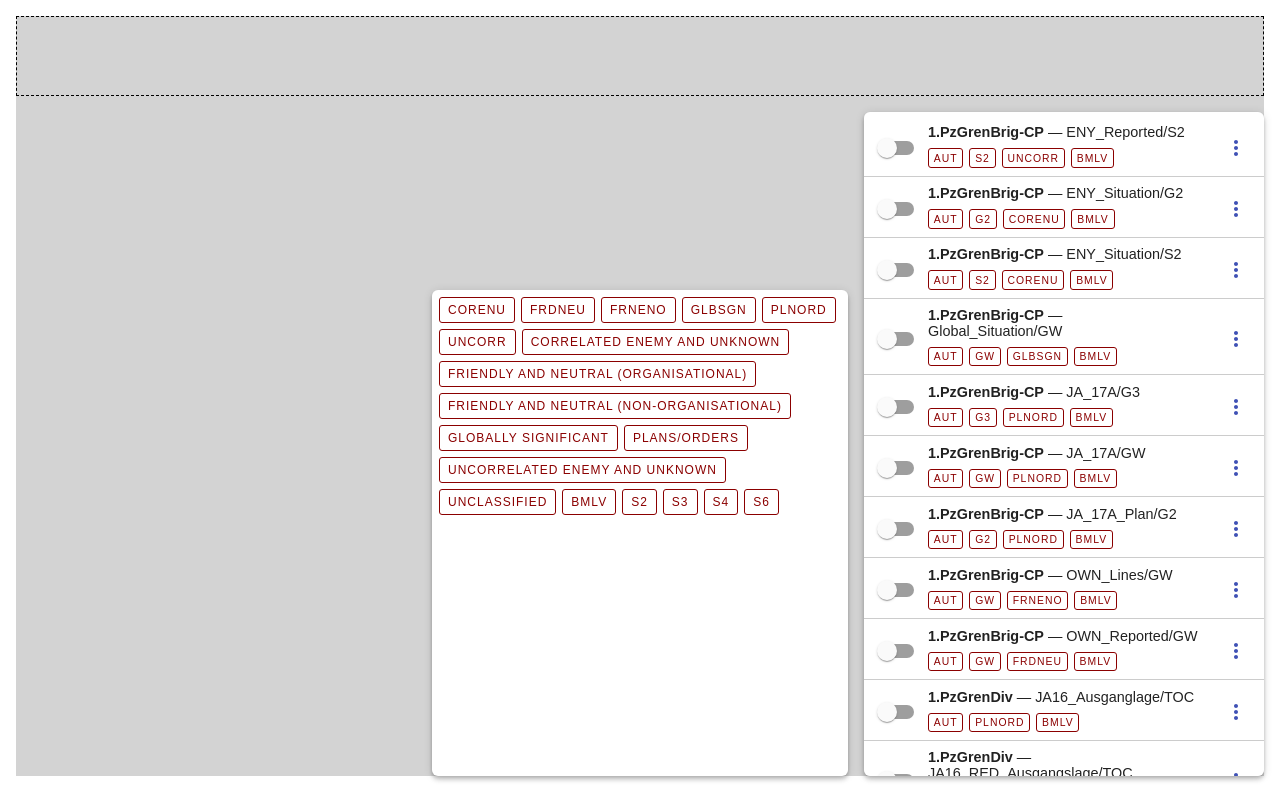
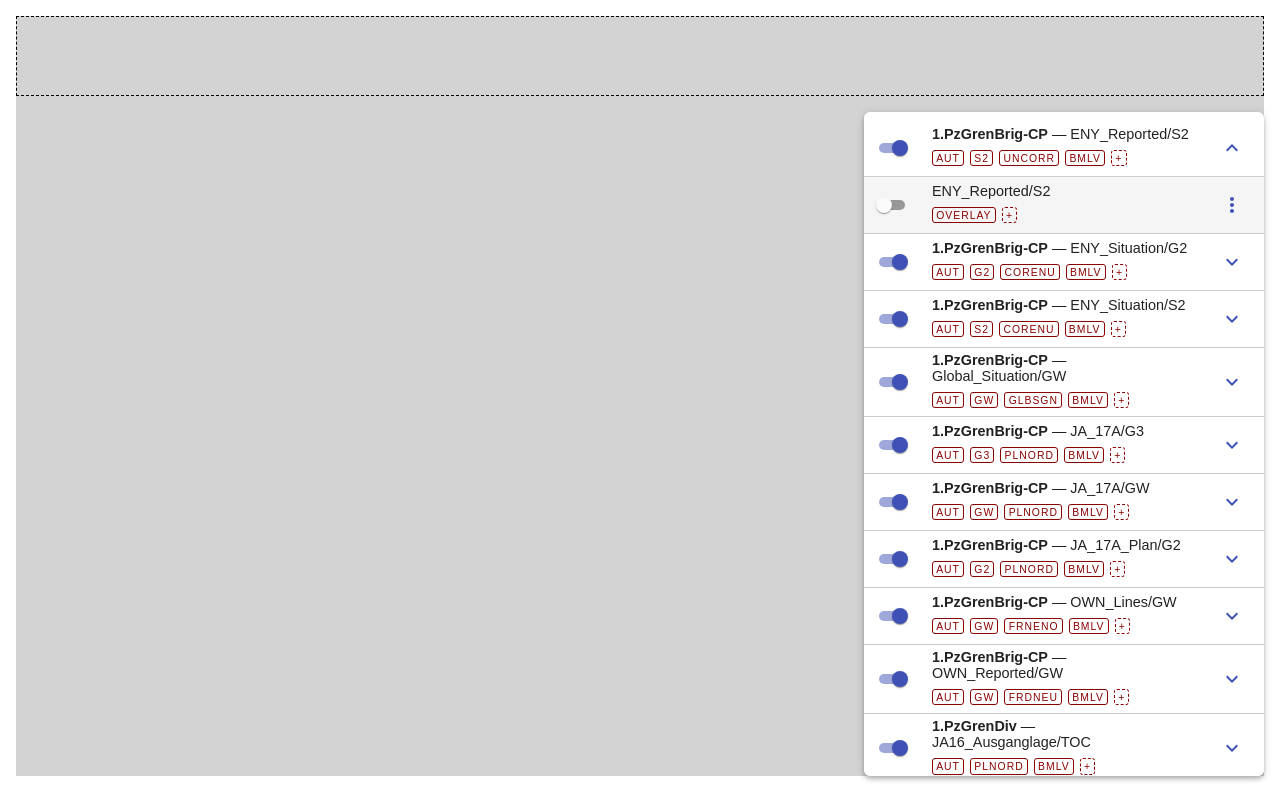
Before and after one commit to dehmer/lab-wirth, a React (Create React App) app: page / in a window 1280 px wide. Both pictures are taken after a click on the button 1236 px from the left and 148 px from the top of the page. Built offline with nearby package versions, Linux system fonts and the light colour scheme.

Commit message:
refactored towards smaller components.

```diff
--- a/src/App.js
+++ b/src/App.js
@@ -1,6 +1,6 @@
 import React from 'react';
 import { makeStyles } from '@material-ui/core/styles';
-import Spotlight from './Spotlight'
+import NestedList from './NestedList'
 import Paper from '@material-ui/core/Paper'
 
 const useStyles = makeStyles(theme => ({
@@ -33,10 +33,6 @@ const useStyles = makeStyles(theme => ({
   },
 
   contentPanel: {
-    // borderStyle: 'dashed',
-    // borderColor: 'red',
-    // borderWidth: 1,
-
     gridArea: 'CONTENT',
     display: 'grid',
     gridTemplateColumns: '25em auto 25em',
@@ -49,21 +45,17 @@ const useStyles = makeStyles(theme => ({
   },
 
   leftPanel: {
-    // borderStyle: 'dashed',
-    // borderColor: 'green',
-    // borderWidth: 1,
+    overflow: 'auto',
     pointerEvents: 'auto',
     borderRadius: '6px', // default: 4px
     gridArea: 'L',
   },
 
   rightPanel: {
+    overflow: 'auto',
     pointerEvents: 'auto',
     borderRadius: '6px', // default: 4px
-    gridArea: 'R',
-    borderStyle: 'dashed',
-    borderColor: 'green',
-    borderWidth: 1
+    gridArea: 'R'
   },
 
   bottomPanel: {
@@ -97,23 +89,17 @@ const useStyles = makeStyles(theme => ({
   }
 }))
 
-const Tag = props => {
-  const classes = useStyles()
-  const { label = 'S2' } = props
-  return (
-    <div className={classes.tag}>{label.toUpperCase()}</div>
-  )
-}
-
 export default function App() {
   const classes = useStyles()
   return (
       <div className={classes.overlay}>
         <div className={classes.osd}></div>
         <div className={classes.contentPanel}>
-          <div className={classes.leftPanel}></div>
-          <Spotlight className={classes.rightPanel}/>
-          <Paper className={classes.bottomPanel} elevation={4}>
+          {/* <div className={classes.leftPanel}></div> */}
+          <Paper className={classes.rightPanel} elevation={4}>
+            <NestedList/>
+          </Paper>
+          {/* <Paper className={classes.bottomPanel} elevation={4}>
             <Tag label='CORENU'></Tag>
             <Tag label='FRDNEU'></Tag>
             <Tag label='FRNENO'></Tag>
@@ -135,7 +121,7 @@ export default function App() {
             <Tag label='S3'></Tag>
             <Tag label='S4'></Tag>
             <Tag label='S6'></Tag>
-          </Paper>
+          </Paper> */}
         </div>
       </div>
   )
--- /dev/null
+++ b/src/LayerGroup.js
@@ -0,0 +1,142 @@
+import React from 'react'
+import { makeStyles } from '@material-ui/core/styles'
+import List from '@material-ui/core/List'
+import Collapse from '@material-ui/core/Collapse'
+import ExpandLess from '@material-ui/icons/ExpandLess'
+import ExpandMore from '@material-ui/icons/ExpandMore'
+import Switch from '@material-ui/core/Switch'
+import IconButton from '@material-ui/core/IconButton'
+import MoreVertIcon from '@material-ui/icons/MoreVert'
+import TagPanel from './TagPanel'
+
+const useStyles = makeStyles(theme => ({
+  item: {
+    display: 'grid',
+    gridGap: '10px',
+    gridTemplateColumns: '50px auto 50px',
+    gridTemplateAreas: '"L C R"',
+    padding: '4px 8px', // top/bottom left/right
+    borderBottom: '1px solid #cccccc',
+    fontFamily: 'sans-serif',
+  },
+
+  layerItem: {
+    display: 'grid',
+    gridGap: '10px',
+    gridTemplateColumns: '50px auto 50px',
+    gridTemplateAreas: '"L C R"',
+    padding: '4px 8px', // top/bottom left/right
+    borderBottom: '1px solid #cccccc',
+    fontFamily: 'sans-serif',
+    backgroundColor: '#f5f5f5',
+  },
+
+  itemLeft: {
+    gridArea: 'L',
+    alignSelf: 'center'
+  },
+
+  itemCenter: {
+    gridArea: 'C',
+    justifySelf: 'start',
+    alignSelf: 'center'
+  },
+
+  itemRight: {
+    gridArea: 'R',
+    justifySelf: 'end',
+    alignSelf: 'center'
+  },
+}))
+
+const VisibilitySwitch = props => {
+  const classes = useStyles()
+  const { visible, onVisibilityChange } = props
+
+  return <Switch
+    className={classes.itemLeft}
+    checked={visible}
+    onChange={onVisibilityChange}
+    color="primary"
+    size="small"
+  />
+
+}
+
+const Overlay = props => {
+  const classes = useStyles()
+  const {overlay} = props // NOTE: group is available too
+  const [visible, setVisible] = React.useState(Math.random() > 0.2)
+  const onVisibilityChange = () => setVisible(!visible)
+
+  return (
+    <div className={classes.layerItem} key={overlay.uri}>
+      <VisibilitySwitch visible={visible} onVisibilityChange={onVisibilityChange}/>
+      <div className={classes.itemCenter}>
+        {overlay.title}
+        <TagPanel tags={['Overlay']}/>
+      </div>
+      <IconButton
+        className={classes.itemRight}
+        color="primary"
+      >
+        <MoreVertIcon />
+      </IconButton>
+    </div>
+  )
+}
+
+export default props => {
+  const classes = useStyles()
+  const { group } = props
+  const tags = [group.affiliation, group.role, group.type, group.classification]
+
+  const [visible, setVisible] = React.useState(Math.random() > 0.2)
+  const onVisibilityChange = () => setVisible(!visible)
+  const [expanded, setExpanded] = React.useState(false)
+  const handleExpanded = () => setExpanded(!expanded)
+
+  const overlays = (group.overlays || []).map(overlay => <Overlay
+    key={overlay.uri}
+    group={group}
+    overlay={overlay}
+  />)
+
+  const expandIcon = expanded
+    ? <ExpandLess className={classes.itemRight}/>
+    : <ExpandMore className={classes.itemRight}/>
+
+  return (
+    <>
+      <div
+        className={classes.item}
+        key={group.uri}
+      >
+        <VisibilitySwitch visible={visible} onVisibilityChange={onVisibilityChange}/>
+        <div
+          className={classes.itemCenter}
+        >
+          <b>{group.organization}</b> — {group.title}
+          <TagPanel tags={tags}/>
+        </div>
+        <IconButton
+          className={classes.itemRight}
+          color="primary"
+          onClick={handleExpanded}
+        >
+          { expandIcon }
+        </IconButton>
+      </div>
+      <Collapse
+        key={':' + group.uri}
+        in={expanded}
+        timeout="auto"
+        unmountOnExit
+      >
+        <List component="div" disablePadding>
+          { overlays }
+        </List>
+      </Collapse>
+    </>
+  )
+}
--- a/src/NestedList.js
+++ b/src/NestedList.js
@@ -1,138 +1,27 @@
 import React from 'react'
 import { makeStyles } from '@material-ui/core/styles'
 import List from '@material-ui/core/List'
-import Switch from '@material-ui/core/Switch'
-import IconButton from '@material-ui/core/IconButton'
-import MoreVertIcon from '@material-ui/icons/MoreVert'
-import Collapse from '@material-ui/core/Collapse'
-import ExpandLess from '@material-ui/icons/ExpandLess'
-import ExpandMore from '@material-ui/icons/ExpandMore'
-
+import LayerGroup from './LayerGroup'
 import layers from './layers.json'
 
 const useStyles = makeStyles(theme => ({
   list: {
-    maxHeight: '0px' // can be any value?
-  },
-
-  inline: {
-    display: 'inline'
-  },
-
-  layer: {
-    backgroundColor: 'white'
-  },
-
-  item: {
-    display: 'grid',
-    gridGap: '10px',
-    gridTemplateColumns: '50px auto 50px',
-    gridTemplateAreas: '"L C R"',
-    marginBottom: '4px',
-    padding: '4px',
-    borderBottom: '1px solid #cccccc',
-    fontFamily: 'adelle-sans, sans-serif',
+    maxHeight: '0px', // can be any value?
     fontSize: '90%'
-  },
-
-  itemLeft: {
-    gridArea: 'L',
-    alignSelf: 'center'
-  },
-
-  itemCenter: {
-    gridArea: 'C',
-    justifySelf: 'start',
-    alignSelf: 'center'
-  },
-
-  itemRight: {
-    gridArea: 'R',
-    justifySelf: 'end',
-    alignSelf: 'center'
-  },
-
-  'tag-area': {
-    marginTop: '4px',
-    marginBottom: '4px',
-    display: 'flex',
-    flexWrap : 'wrap',
-    alignContent: 'flex-start',
-    fontWeight: 100
-  },
-
-  tag: {
-    pointerEvents: 'none',
-    border: '1px solid darkred',
-    borderRadius: '3px',
-    color: 'darkred',
-    fontSize: '.65rem',
-    // height: '1.5rem',
-    // lineHeight: '1.5rem',
-    letterSpacing: '1px',
-    padding: '.2rem .3rem',
-    textAlign: 'center',
-    textTransform: 'uppercase',
-    whiteSpace: 'nowrap',
-    marginTop: '4px',
-    marginRight: '6px'
   }
 }))
 
-const Tag = props => {
-  const classes = useStyles()
-  const { label } = props
-  const component = label
-    ? <div className={classes.tag}>{label.toUpperCase()}</div>
-    : <></>
-  return component
-}
 
 export default function NestedList() {
   const classes = useStyles()
-  const [enabled, setEnabled] = React.useState({})
-
-  // const [selectedUri, setSelectedUri] = React.useState(null)
-  // const handleListItemClick = (event, uri) => {
-  //   setSelectedUri(uri);
-  // }
-
-  const handleEnabledSwitch = uri => () => {
-    const state = { ...enabled }
-    state[uri] = !!enabled[uri]
-    setEnabled(state)
-  }
-
-  const groupItem = group => {
-    return (
-      <div className={classes.item} key={group.uri}>
-        <Switch
-          className={classes.itemLeft}
-          checked={enabled[group.uri]}
-          onChange={handleEnabledSwitch(group.uri)}
-          color="primary"
-        />
-        <div
-          className={classes.itemCenter}
-        >
-          <b>{group.organization}</b> — {group.title}
-          <div className={classes['tag-area']}>
-            <Tag label={group.affiliation}></Tag>
-            <Tag label={group.role}></Tag>
-            <Tag label={group.type}></Tag>
-            <Tag label={group.classification}></Tag>
-          </div>
-        </div>
-        <IconButton className={classes.itemRight} color="primary">
-          <MoreVertIcon />
-        </IconButton>
-      </div>
-    )
-  }
+  const groups = layers.map(group => <LayerGroup
+    key={group.uri}
+    group={group}
+  />)
 
   return (
     <List className={classes.list}>
-      { layers.map(groupItem) }
+      { groups }
     </List>
   )
 }
--- a/src/Spotlight.js
+++ /dev/null
@@ -1,27 +0,0 @@
-import React from 'react'
-import { makeStyles } from '@material-ui/core/styles'
-import Paper from '@material-ui/core/Paper'
-// import SelectedListItem from './SelectedListItem'
-import NestedList from './NestedList'
-
-const useStyles = makeStyles(theme => {
-  return {
-    paper: {
-      pointerEvents: 'auto',
-      gridArea: 'R',
-      overflow: 'auto',
-
-      // Layout:
-      borderRadius: '6px' // default: 4px
-    }
-  }
-})
-
-export default () => {
-  const classes = useStyles()
-  return (
-    <Paper className={classes.paper} elevation={4}>
-      <NestedList/>
-    </Paper>
-  )
-}
--- /dev/null
+++ b/src/TagPanel.js
@@ -0,0 +1,76 @@
+import React from 'react'
+import { makeStyles } from '@material-ui/core/styles'
+
+const useStyles = makeStyles(theme => ({
+  'tag-area': {
+    marginTop: '4px',
+    marginBottom: '4px',
+    display: 'flex',
+    flexWrap : 'wrap',
+    alignContent: 'flex-start',
+    fontWeight: 100
+  },
+
+  tag: {
+    pointerEvents: 'none',
+    border: '1px solid darkred',
+    borderRadius: '3px',
+    color: 'darkred',
+    fontSize: '.65rem',
+    letterSpacing: '1px',
+    padding: '.1rem .2rem',
+    textAlign: 'center',
+    textTransform: 'uppercase',
+    whiteSpace: 'nowrap',
+    marginTop: '4px',
+    marginRight: '6px'
+  },
+
+  tagPlaceholder: {
+    pointerEvents: 'none',
+    border: '1px dashed darkred',
+    borderRadius: '3px',
+    color: 'darkred',
+    fontSize: '.65rem',
+    letterSpacing: '1px',
+    padding: '.1rem .2rem',
+    textAlign: 'center',
+    textTransform: 'uppercase',
+    whiteSpace: 'nowrap',
+    marginTop: '4px',
+    marginRight: '6px'
+  }
+}))
+
+const Tag = props => {
+  const classes = useStyles()
+  const { label } = props
+  const component = label
+    ? <div className={classes.tag}>{label.toUpperCase()}</div>
+    : <></>
+  return component
+}
+
+const TagPlaceholder = props => {
+  const classes = useStyles()
+  const { label = '+' } = props
+  const component = label
+    ? <div className={classes.tagPlaceholder}>{label.toUpperCase()}</div>
+    : <></>
+  return component
+}
+
+export default props => {
+  const classes = useStyles()
+  const { tags = [] } = props
+  return (
+    <div className={classes['tag-area']}>
+      {
+        tags
+          .filter(tag => tag)
+          .map(tag => <Tag key={tag} label={tag}></Tag>)
+          .concat([<TagPlaceholder key={0}/>])
+      }
+    </div>
+  )
+}
--- a/src/layers.json
+++ b/src/layers.json
@@ -1420,32 +1420,6 @@
     "organization": "TherMilAk"
   },
   {
-    "uri": "layer-group://scen/12999999800000601299",
-    "type": "GLBSGN",
-    "title": "VORLAGE_Action_Task_Event_Engl_22oct14/Wipperfuerth",
-    "overlays": [
-      {
-        "uri": "layer://scen/12999999800000601299/12999999800000601301",
-        "title": "auf_Basis_Aircraft/Wipperfuerth"
-      },
-      {
-        "uri": "layer://scen/12999999800000601299/12999999800000601300",
-        "title": "auf_Basis_Electronic_Equipment/Wipperfuerth"
-      },
-      {
-        "uri": "layer://scen/12999999800000601299/12999999800000601399",
-        "title": "auf_Basis_Miscellaneous/Wipperfuerth"
-      },
-      {
-        "uri": "layer://scen/12999999800000601299/12999999800000601350",
-        "title": "auf_Basis_Weapons/Wipperfuerth"
-      }
-    ],
-    "affiliation": "AUT",
-    "organization": "UG 7.JgBrig",
-    "classification": "BMLV"
-  },
-  {
     "uri": "layer-group://scen/10321813000000601403",
     "type": "UNCORR",
     "title": "ENY_Reported/S2/S3/GW",
```
